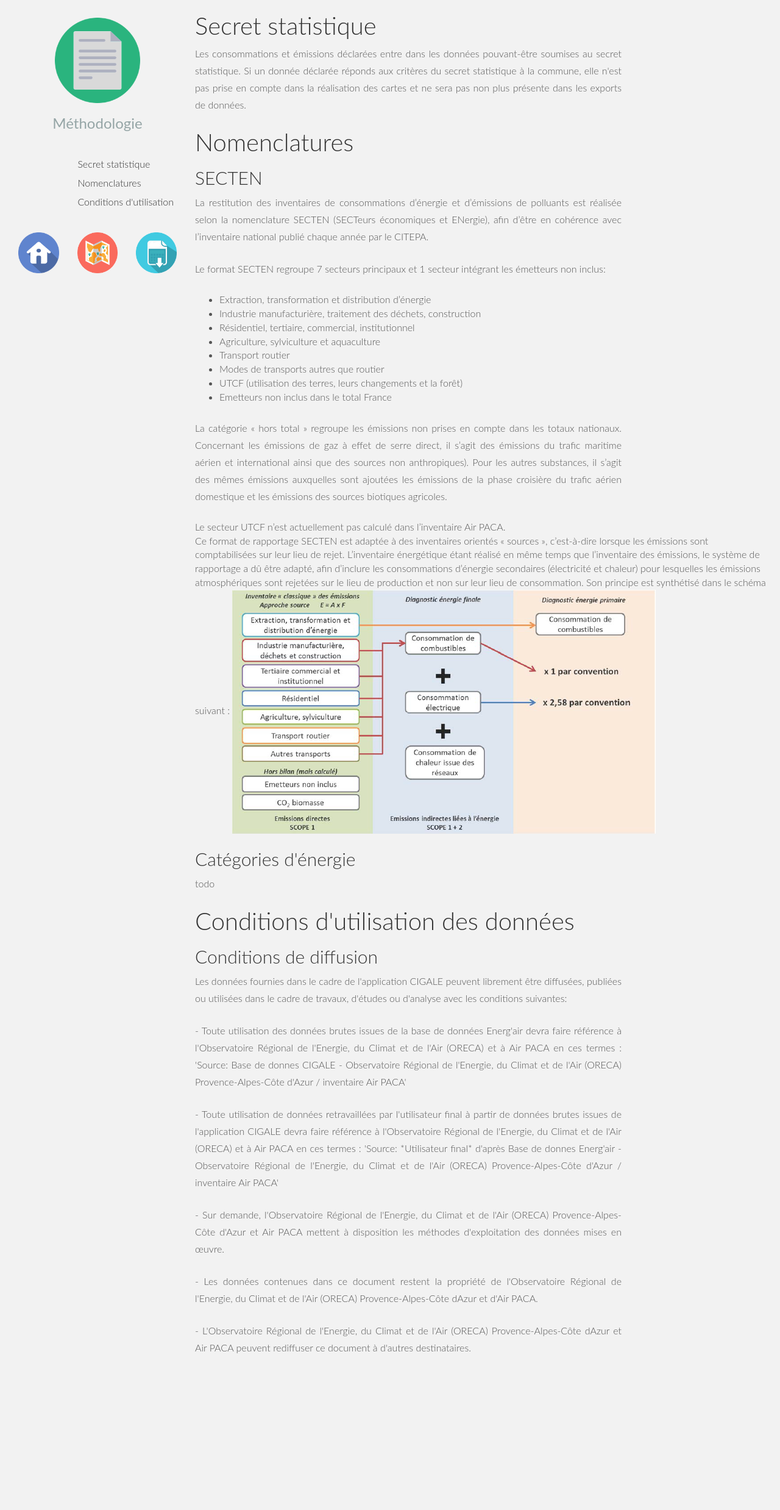
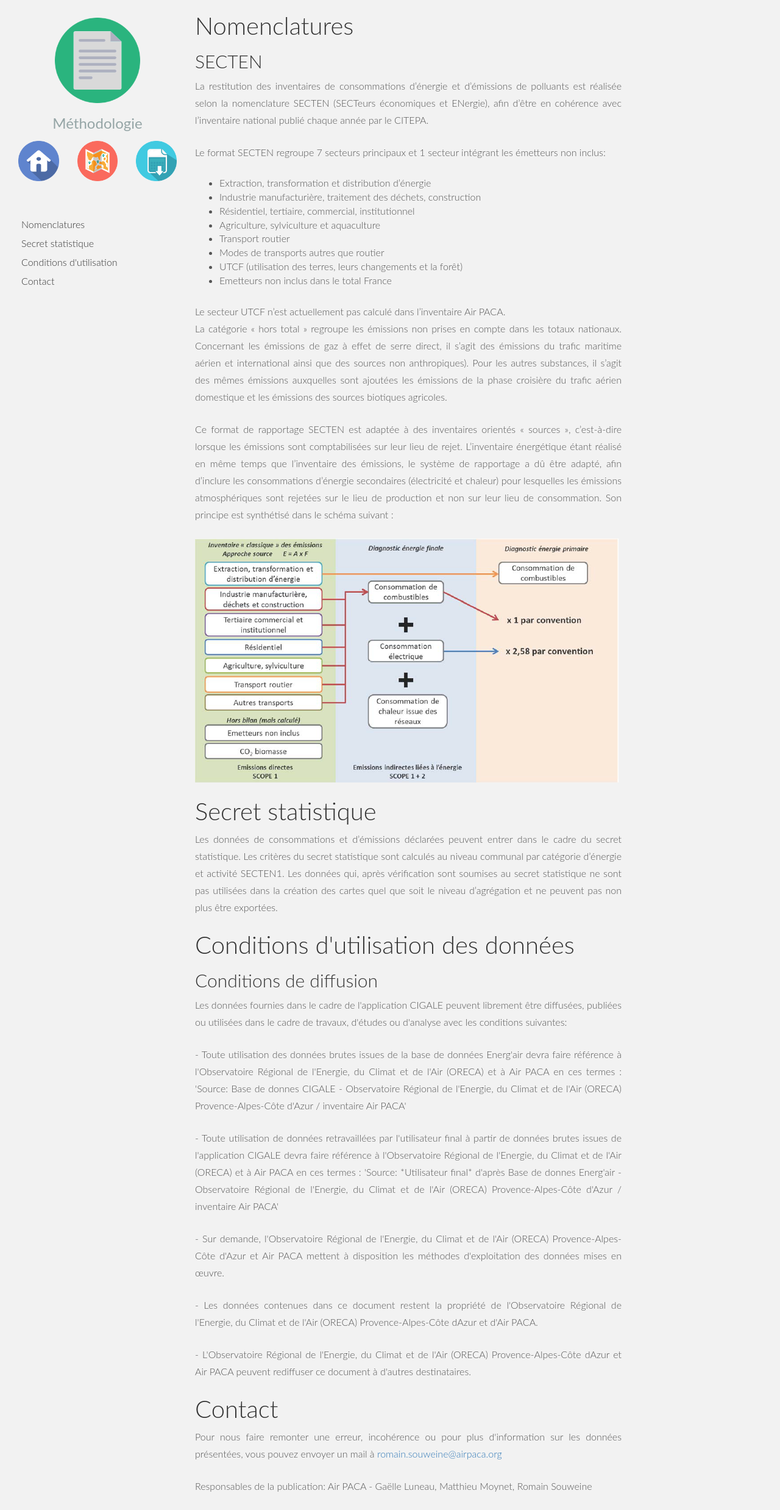
Before and after one commit to airpaca/CIGALE, a PHP site: page /methodo.php in a window 1280 px wide. Shown: the whole page at 61% size. Before the commit the page ends 2219 px from the top, so only its background shows below. Run offline with PHP 8.4, Linux system fonts and the light colour scheme.

Commit message:
Méthodologie v1

```diff
--- a/methodo.css
+++ b/methodo.css
@@ -19,13 +19,12 @@ body {
 
 
 
-
-
 /* Table Of Content
 ************************************************************************************************* */
 /* Positionnement */
 nav[data-toggle='toc'] {
     float: right;
+    position:fixed;
     margin-top: 10%;
     margin-bottom: 10%;
 }
@@ -172,6 +171,7 @@ p {
     -moz-background-size: cover;
     -o-background-size: cover;
     background-size: cover;
+
 }
 
 #zone-display{
--- a/methodo.php
+++ b/methodo.php
@@ -78,13 +78,6 @@
         <!-- Zone droite affichage des documents -->
         <div class="col-md-9" id="zone-display">
 
-            <h1>Secret statistique</h1>
-            <p>
-            Les consommations et émissions déclarées entre dans les données pouvant-être soumises au secret statistique.
-            Si un donnée déclarée réponds aux critères du secret statistique à la commune, elle n'est pas prise en compte
-            dans la réalisation des cartes et ne sera pas non plus présente dans les exports de données.
-            </p>
-
             <h1>Nomenclatures</h1>
                 <h2 data-toc-text="SECTEN">SECTEN</h2>
                     <p>
@@ -106,13 +99,14 @@
                     </ul>
                     </p>
                     <p>
+                    Le secteur UTCF n’est actuellement pas calculé dans l’inventaire Air PACA.</br>
                     La catégorie « hors total » regroupe les émissions non prises en compte dans les totaux nationaux.
                     Concernant les émissions de gaz à effet de serre direct, il s’agit des émissions du trafic maritime aérien et
                     international ainsi que des sources non anthropiques). Pour les autres substances, il s’agit des mêmes
                     émissions auxquelles sont ajoutées les émissions de la phase croisière du trafic aérien domestique et les émissions
                     des sources biotiques agricoles.
                     </p>
-                    Le secteur UTCF n’est actuellement pas calculé dans l’inventaire Air PACA.</br>
+                    <p>
                     Ce format de rapportage SECTEN est adaptée à des inventaires orientés « sources »,
                     c’est-à-dire lorsque les émissions sont comptabilisées sur leur lieu de rejet.
                     L’inventaire énergétique étant réalisé en même temps que l’inventaire des émissions,
@@ -120,12 +114,17 @@
                     secondaires (électricité et chaleur) pour lesquelles les émissions atmosphériques sont
                     rejetées sur le lieu de production et non sur leur lieu de consommation.
                     Son principe est synthétisé dans le schéma suivant :
+                    <p>
                     <img src="img/diagramme_inv.png" border="0">
                     </p>
 
-
-            <h2 data-toc-text="Catégories d'énergie">Catégories d'énergie</h2>
-            <p>todo</p>
+            <h1>Secret statistique</h1>
+            <p>
+            Les données de consommations et d’émissions déclarées peuvent entrer dans le cadre du secret statistique.
+            Les critères du secret statistique sont calculés au niveau communal par catégorie d’énergie et activité SECTEN1.
+            Les données qui, après vérification sont soumises au secret statistique ne sont pas utilisées dans la création des
+            cartes quel que soit le niveau d’agrégation et ne peuvent pas non plus être exportées.
+            </p>
 
             <h1 data-toc-text="Conditions d'utilisation">Conditions d'utilisation des données</h1>
                 <h2 data-toc-text="Diffusion">Conditions de diffusion</h2>
@@ -159,6 +158,14 @@
                     Air PACA peuvent rediffuser ce document à d'autres destinataires.
                     </p>
 
+            <h1>Contact</h1>
+            <p>
+            Pour nous faire remonter une erreur, incohérence ou pour plus d'information sur les données
+            présentées, vous pouvez envoyer un mail à <a href="mailto:romain.souweine@airpaca.org">romain.souweine@airpaca.org</a>
+            </p>
+            <p>
+            Responsables de la publication: Air PACA - Gaëlle Luneau, Matthieu Moynet, Romain Souweine
+            </p>
         </div>
 
     </div>
--- a/visualisation.php
+++ b/visualisation.php
@@ -1731,7 +1731,7 @@ function create_graphiques_conso(siren_epci, nom_epci){
             change_graph_title(jqXHR.nom_epci + '</br> Bilan des consommations');
 
             create_piechart_emi(response[0], "graph1", "Energie finale par secteur en " + an_max, "ktep");
-            create_piechart_emi(response[1], "graph2", "Energie finale par catégorie d'énergie en " + an_max, "ktep");
+            create_piechart_emi(response[1], "graph2", "Energie finale par énergie en " + an_max, "ktep");
             create_linechart_emi(response[2], "graph3", "Evolution séctorielle (énergie finale en ktep)");
             create_barchart_part(response[3], "graph4");
 
@@ -1784,7 +1784,7 @@ function create_graphiques_ges(siren_epci, nom_epci){
             change_graph_title(jqXHR.nom_epci + '</br> Bilan des émissions de ' + jqXHR.polls_names[jqXHR.polluant]);
 
             create_piechart_emi(response[0], "graph1", "Emissions indirectes par secteur en " + an_max, "t");
-            create_piechart_emi(response[1], "graph2", "Emissions indirectes par catégorie d'énergie en " + an_max, "t");
+            create_piechart_emi(response[1], "graph2", "Emissions indirectes par énergie en " + an_max, "t");
             create_linechart_emi(response[2], "graph3", "Evolution séctorielle (émissions indirectes en t)");
             create_barchart_part(response[3], "graph4");
 
```
